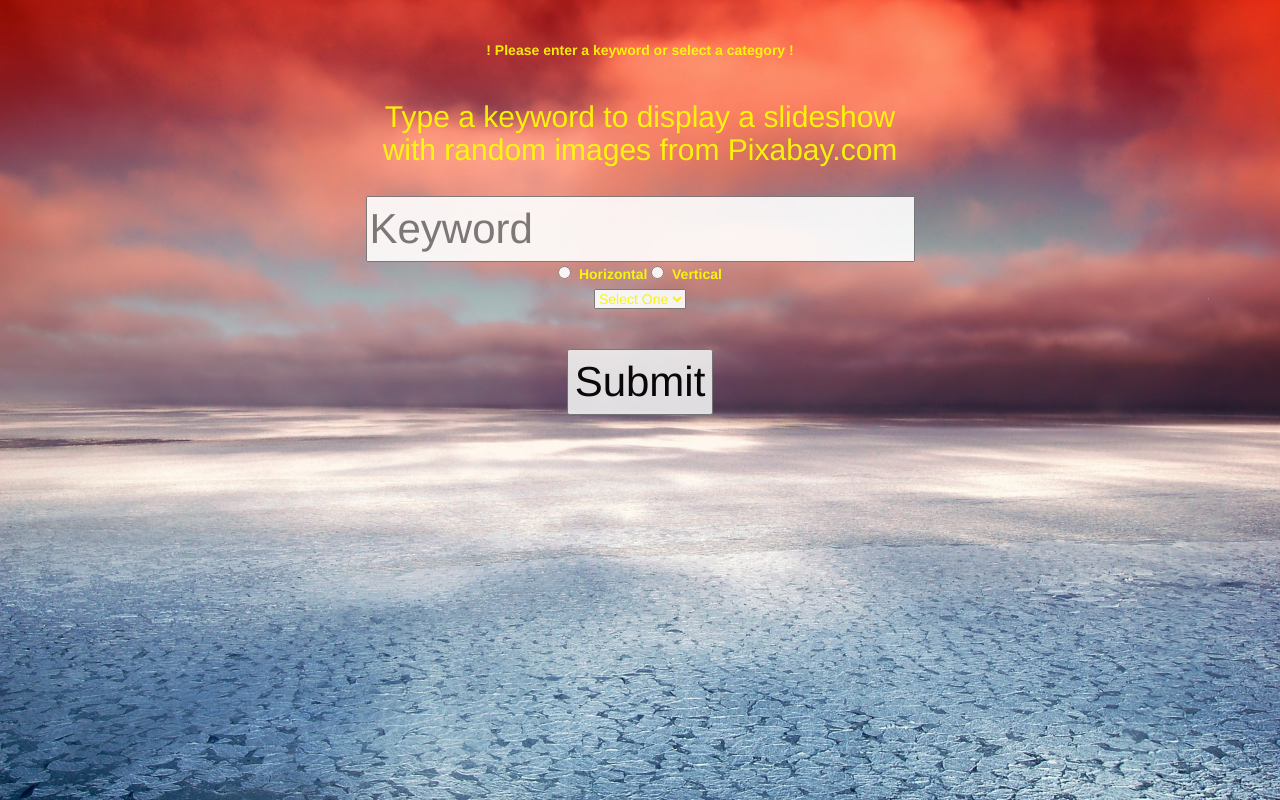
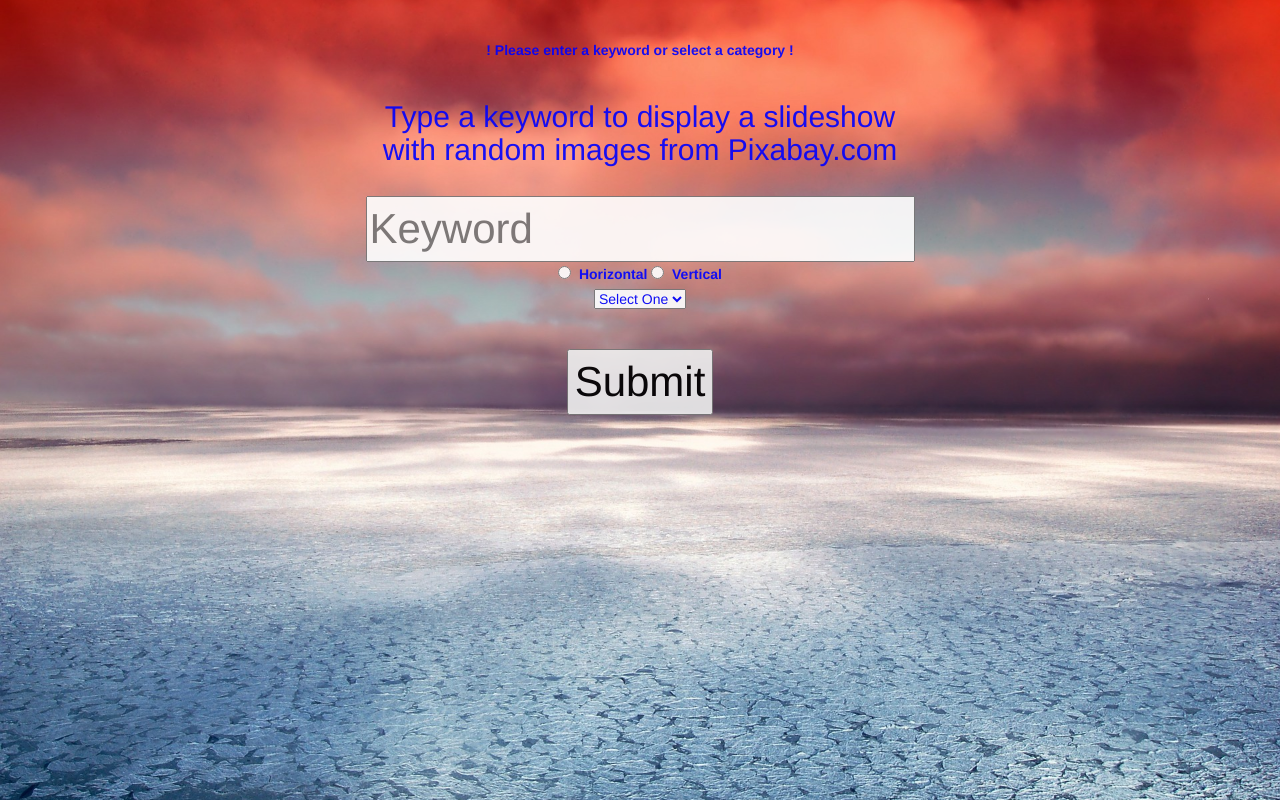
Before and after one commit to PatGonzalez/cst336, a PHP site: page /labs/lab3/index.php in a window 1280 px wide. Run offline with PHP 8.4, Linux system fonts and the light colour scheme.

Commit message:
lab3 completed

```diff
--- a/labs/lab3/css/styles.css
+++ b/labs/lab3/css/styles.css
@@ -2,8 +2,7 @@
         opacity:0.9;
         width:100%;
         text-align:center;
-        color:yellow;
-        background-color: grey;
+        color: blue;
     }
 
     input {
```
